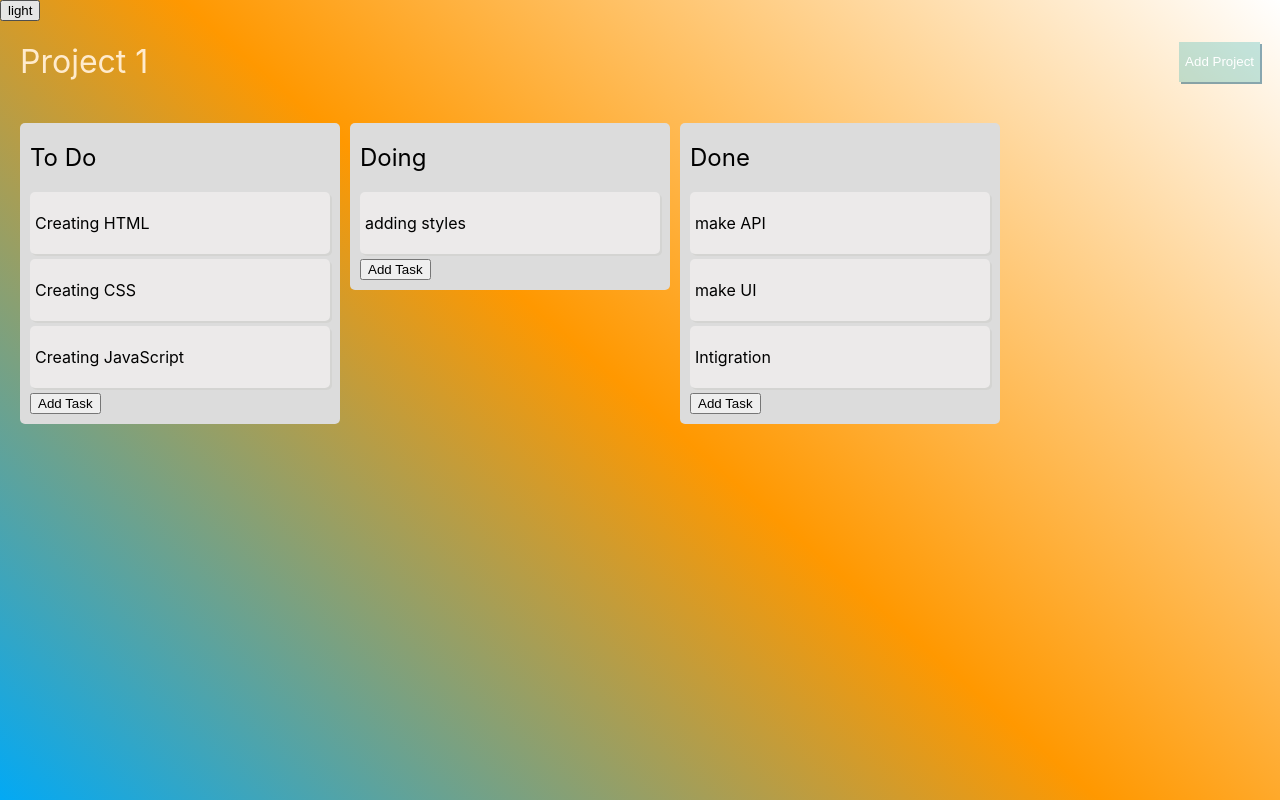
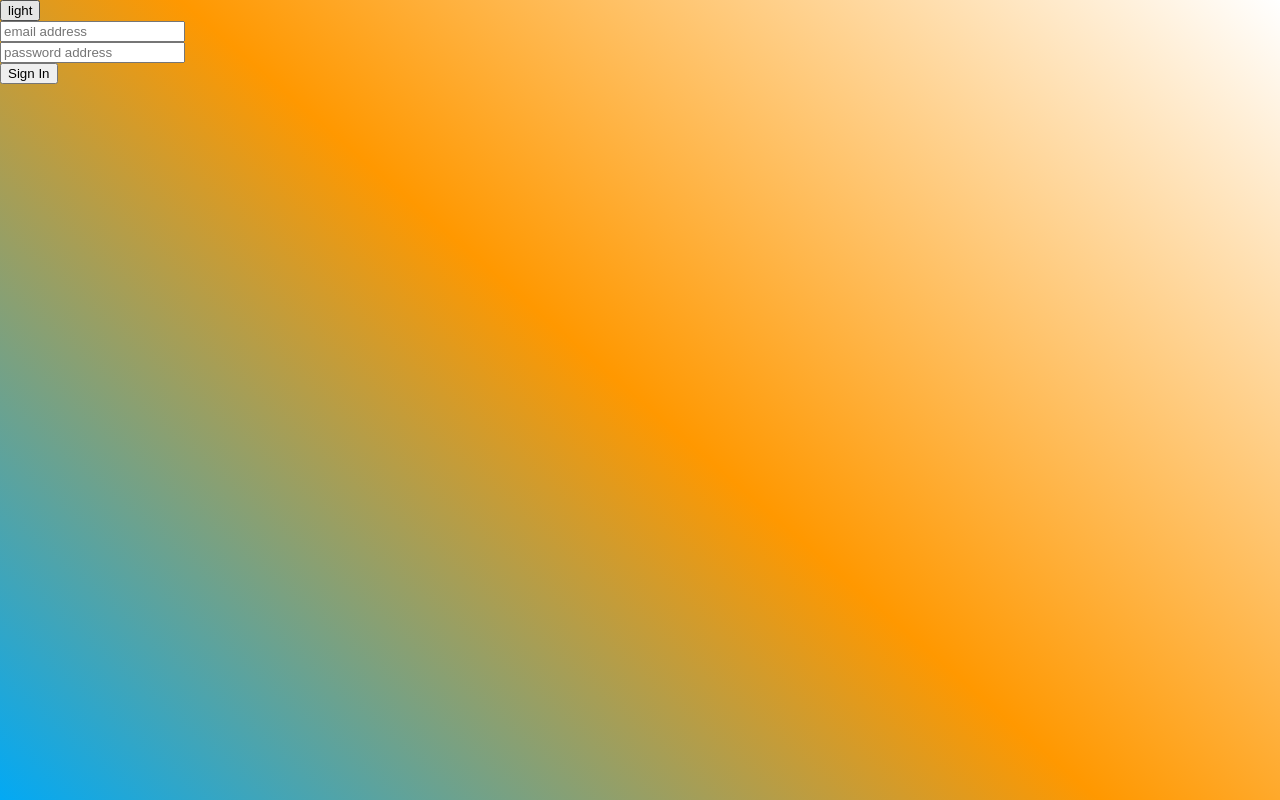
Before and after one commit to KushagraGitter/react-trello, a React (Create React App) app: page / in a window 1280 px wide. Built offline with nearby package versions, Linux system fonts and the light colour scheme.

Commit message:
work on login functionality

```diff
--- a/src/App.js
+++ b/src/App.js
@@ -1,10 +1,12 @@
 import React, { useState } from 'react';
 import ThemeContext from './components/providers/ThemeContext.js';
 import Project from './components/project/project.js';
+import Login from './login';
 import './style.css';
 
 function App() {
   const [theme, setTheme] = useState('light');
+  const [isLoggedIn, setLogin] = useState(false);
 
   return (
     <div>
@@ -12,7 +14,7 @@ function App() {
         <button onClick={(e) => setTheme(theme === 'dark' ? 'light' : 'dark')}>
           {theme}
         </button>
-        <Project id={1} />
+        {isLoggedIn ? <Project id={1} /> : <Login />}
       </ThemeContext.Provider>
     </div>
   );
--- /dev/null
+++ b/src/login.js
@@ -0,0 +1,25 @@
+import React from 'react';
+
+const Login = () => {
+  return (
+    <form>
+      <div className="email">
+        <label for="email"></label>
+        <input type="email" id="email" placeholder="email address"></input>
+      </div>
+      <div className="password">
+        <label for="password"></label>
+        <input
+          type="password"
+          id="password"
+          placeholder="password address"
+        ></input>
+      </div>
+      <div className="signin">
+        <button className="sign-in">Sign In</button>
+      </div>
+    </form>
+  );
+};
+
+export default Login;
```
